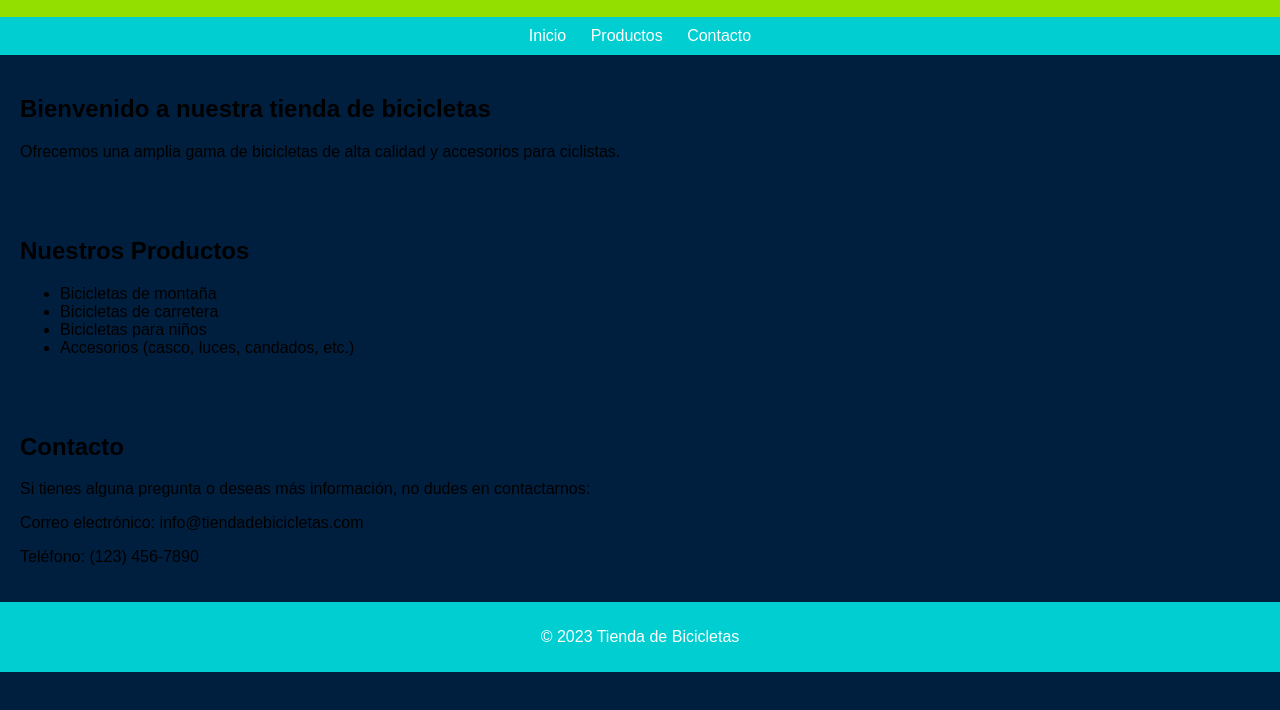
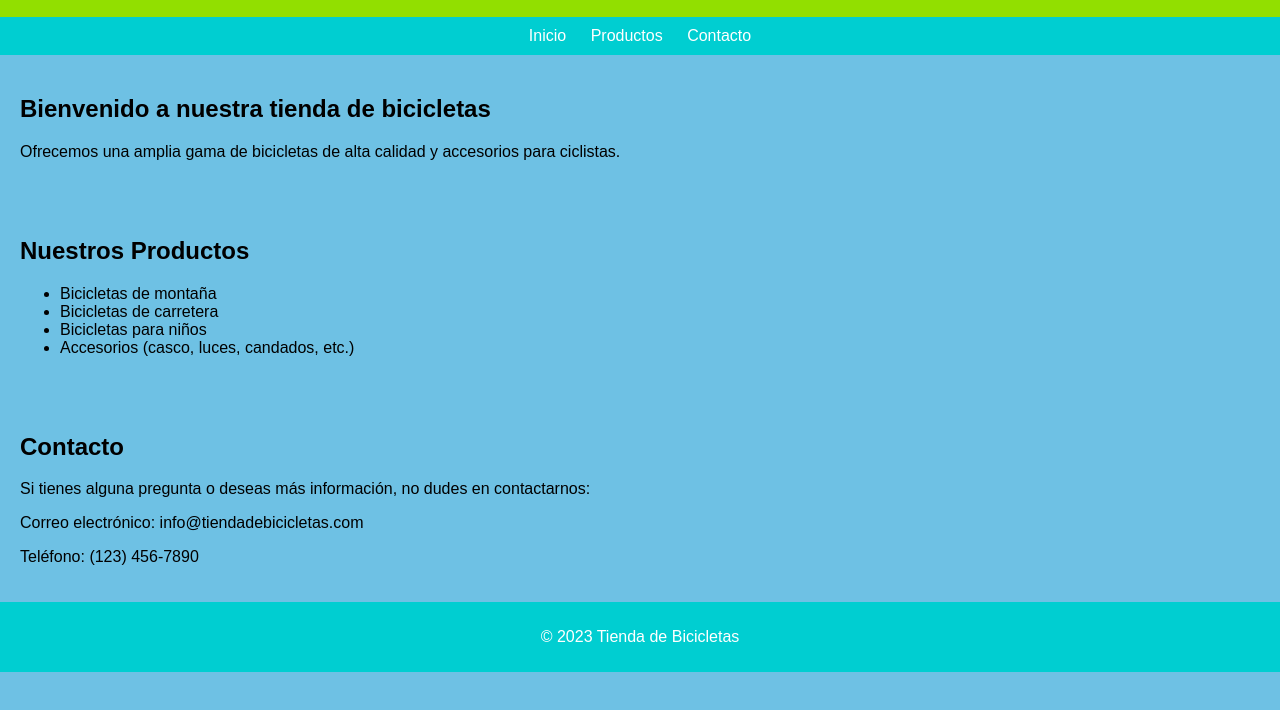
Before and after one commit to MPNPT/fixshopbike, a plain HTML site: page index.html in a window 1280 px wide. Shown: the part 60-770 px from the top of the page. Drawn offline with Linux system fonts and the light colour scheme.

Commit message:
Update index.html

```diff
--- a/index.html
+++ b/index.html
@@ -9,7 +9,7 @@
             font-family: Arial, sans-serif;
             margin: 0;
             padding: 0;
-            background-color: #001F3F;
+            background-color: #6EC1E4;
         }
 
         header {
```
